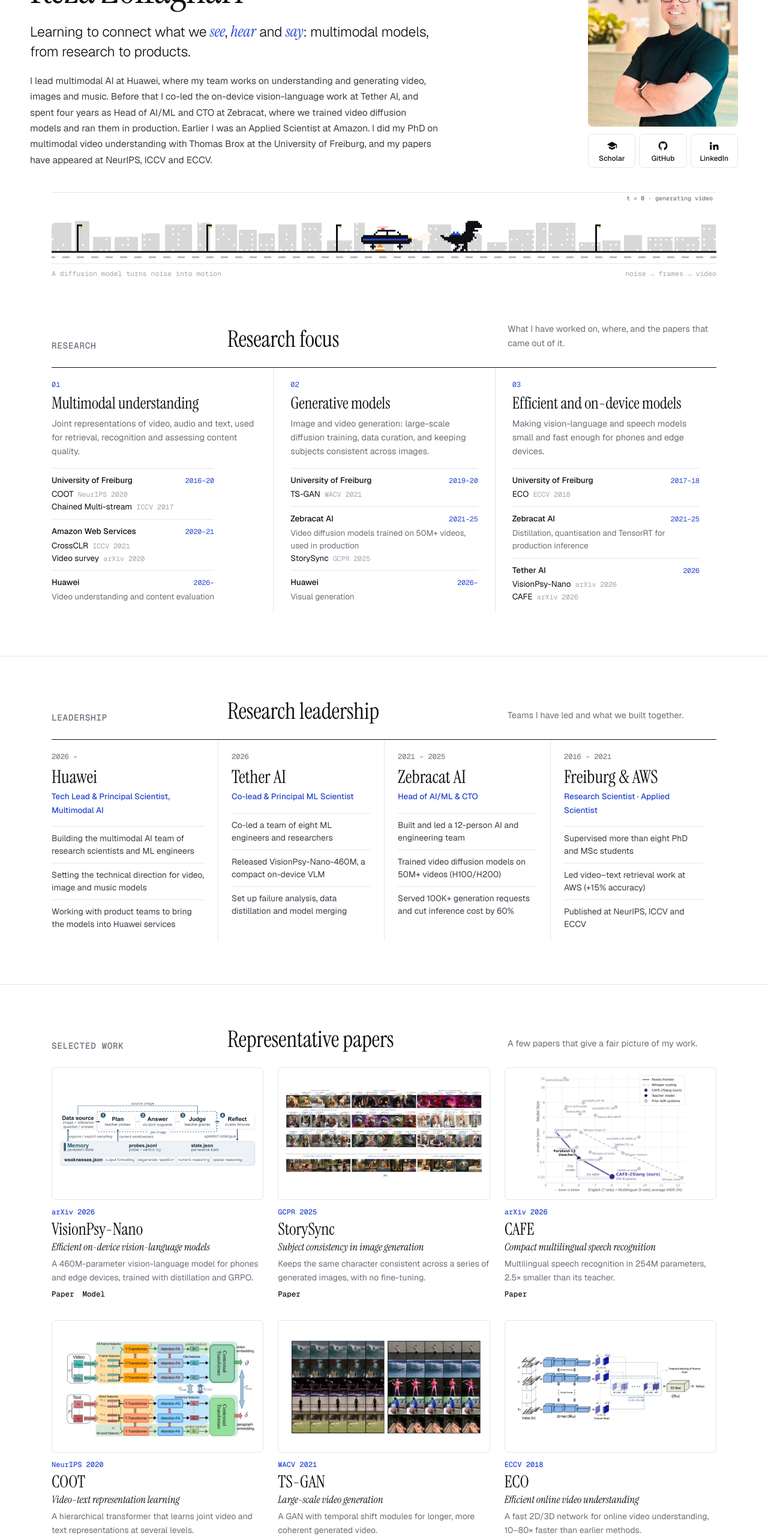
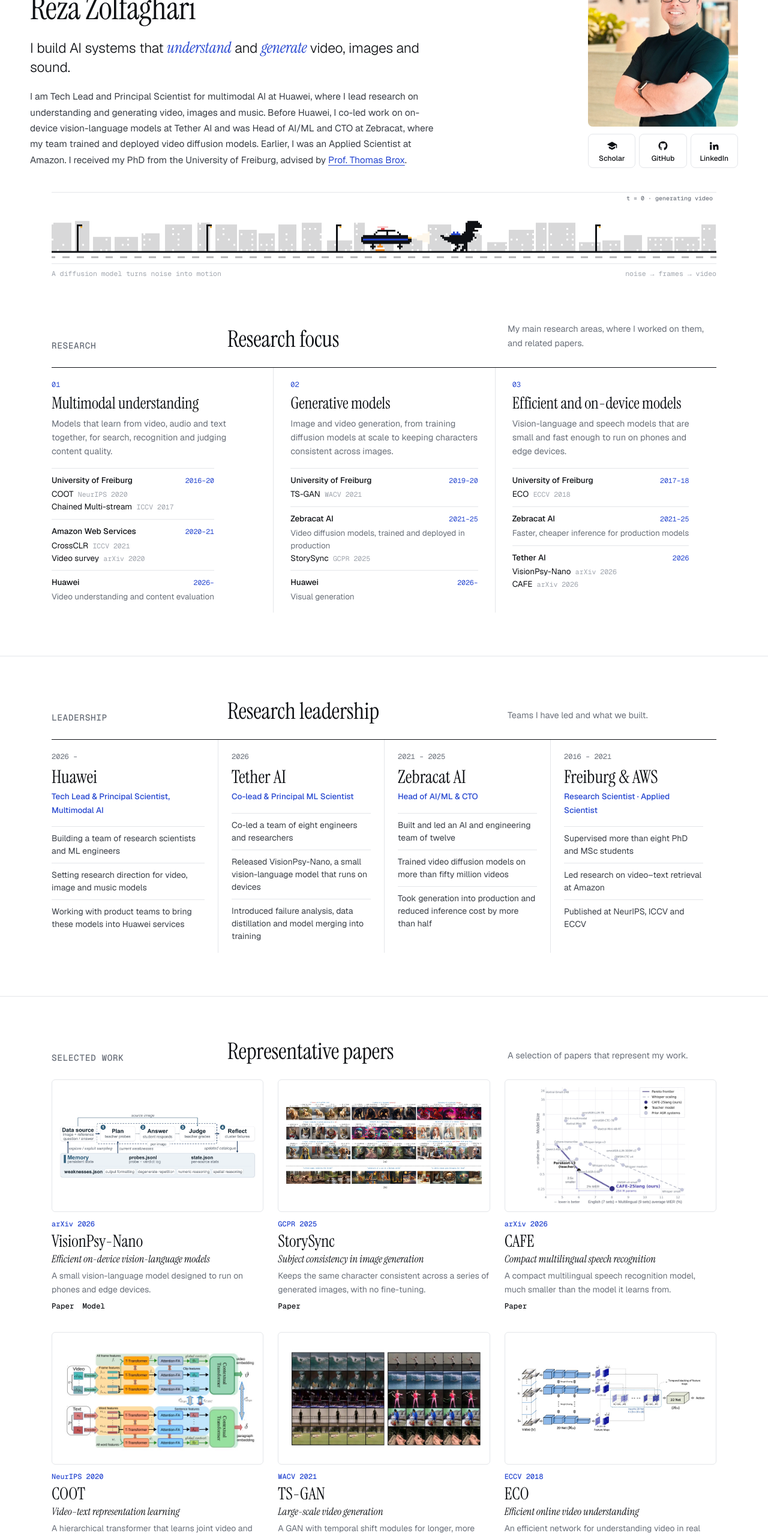
Before and after one commit to mzolfaghari/mzolfaghari.github.io, a plain HTML site: page index.html in a window 1280 px wide. Shown: the part 200-2760 px from the top of the page at 60% size. Drawn offline with nearby package versions, Linux system fonts and the light colour scheme.

Commit message:
Rewrite site copy in plainer language
Simplify the headline and bio, replace metric fragments in career,
leadership and paper summaries with full sentences, link Prof. Thomas
Brox's Google Scholar profile, and reduce the name size.

Co-Authored-By: Claude Opus 5.5 <noreply@anthropic.com>

```diff
--- a/assets/css/components.css
+++ b/assets/css/components.css
@@ -49,3 +49,5 @@
 .anim.dark .stage::after{bottom:0;background:linear-gradient(transparent,#0B0C0E 70%)}
 
 @media (max-width:640px){.c-row,.p-yr{grid-template-columns:1fr;gap:4px}.p-yr>h3{padding-top:16px}.c-bar div{font-size:0}}
+
+.c-row p a{color:var(--accent);text-decoration:underline;text-decoration-thickness:1px;text-underline-offset:3px}
--- a/assets/js/data.js
+++ b/assets/js/data.js
@@ -18,10 +18,10 @@ window.SITE = {
   ],
 
   leadership: [
-    { k: "Teams", v: "Built and led research and engineering teams of up to 12 across three organisations, and now at Huawei." },
-    { k: "Scale", v: "Trained video diffusion and video-text models on 50M+ videos across H100/H200 clusters." },
-    { k: "Production", v: "Shipped a generative video platform that served 100K+ requests, and cut inference cost by 60%." },
-    { k: "Mentoring", v: "Supervised 8+ PhD and MSc students. Reviewer for CVPR, ICCV, ECCV, NeurIPS, ICLR and ICML." },
+    { k: "Teams", v: "Built and led research and engineering teams at Huawei, Tether AI and Zebracat AI." },
+    { k: "Scale", v: "Trained video diffusion and video–text models on more than fifty million videos." },
+    { k: "Production", v: "Took video generation into production and reduced inference cost by more than half." },
+    { k: "Mentoring", v: "Supervised more than eight PhD and MSc students." },
   ],
 
   news: [
@@ -32,12 +32,12 @@ window.SITE = {
   ],
 
   roles: [
-    { from: 2026, to: null, when: "2026 –", org: "Huawei", title: "Tech Lead & Principal Scientist, Multimodal AI", text: "Leading multimodal AI research for video, image and music: understanding, content evaluation and visual generation.", kind: "ind" },
-    { from: 2026, to: 2026, when: "2026", org: "Tether AI", title: "Co-lead & Principal ML Scientist", text: "On-device vision-language models; released VisionPsy-Nano-460M. Team of 8.", kind: "ind" },
-    { from: 2021, to: 2025, when: "2021 – 2025", org: "Zebracat AI", title: "Head of AI/ML & CTO", text: "Video diffusion and video-text models on 50M+ videos, in production at scale. Team of 12.", kind: "ind" },
-    { from: 2020, to: 2021, when: "2020 – 2021", org: "Amazon Web Services", title: "Applied Scientist", text: "Multimodal video-text retrieval (+15%); GluonCV video components.", kind: "ind" },
-    { from: 2016, to: 2020, when: "2016 – 2020", org: "University of Freiburg", title: "PhD, Multimodal AI · Research Scientist", text: "Multimodal video understanding with Thomas Brox. Published at NeurIPS, ICCV and ECCV; supervised 8+ students.", kind: "acad" },
-    { from: 2009, to: 2015, when: "2009 – 2015", org: "Earlier", title: "ML research & engineering", text: "Sharif University of Technology, DarViz, Niroo Research Institute, CRCIS.", kind: "early" },
+    { from: 2026, to: null, when: "2026 –", org: "Huawei", title: "Tech Lead & Principal Scientist, Multimodal AI", text: "Leading research on understanding and generating video, images and music.", kind: "ind" },
+    { from: 2026, to: 2026, when: "2026", org: "Tether AI", title: "Co-lead & Principal ML Scientist", text: "Co-led a team of eight working on vision-language models that run on devices.", kind: "ind" },
+    { from: 2021, to: 2025, when: "2021 – 2025", org: "Zebracat AI", title: "Head of AI/ML & CTO", text: "Built and led the AI team, and trained and deployed video diffusion and video–text models.", kind: "ind" },
+    { from: 2020, to: 2021, when: "2020 – 2021", org: "Amazon Web Services", title: "Applied Scientist", text: "Worked on video–text retrieval and contributed video models to GluonCV.", kind: "ind" },
+    { from: 2016, to: 2020, when: "2016 – 2020", org: "University of Freiburg", title: "PhD, Multimodal AI · Research Scientist", text: "Research on multimodal video understanding, advised by <a href='https://scholar.google.com/citations?user=0VAe-TQAAAAJ&amp;hl=en'>Prof. Thomas Brox</a>. Supervised several PhD and MSc students.", kind: "acad" },
+    { from: 2009, to: 2015, when: "2009 – 2015", org: "Earlier", title: "Research and engineering", text: "Machine learning roles at Sharif University of Technology, DarViz, Niroo Research Institute and CRCIS.", kind: "early" },
   ],
 
   education: [
@@ -51,13 +51,13 @@ window.SITE = {
       title: "VisionPsy-Nano: Improving Accuracy, Efficiency, and Reliability in On-Device Vision-Language Models",
       authors: "K. A. Hashmi, <b>M. Zolfaghari</b>, C. Park, R. Jain, N. Moratelli, P. Wei, L. Lu, T. Liu, et al.",
       venue: "arXiv", url: "https://arxiv.org/abs/2609.31746",
-      blurb: "A 460M-parameter vision-language model for phones and edge devices, trained with distillation and GRPO.",
+      blurb: "A small vision-language model designed to run on phones and edge devices.",
       links: [["Paper", "https://arxiv.org/abs/2609.31746"], ["Model", "https://huggingface.co/qvac/VisionPsy-Nano-460M"]] },
     { id: "cafe", topic: "Compact multilingual speech recognition", year: 2026, sel: true, topics: ["eff"], fig: "cafe.jpg", short: "CAFE",
       title: "CAFE: Confining Feature Distillation to Language-Routed Adapters for Compact Multilingual Automatic Speech Recognition",
       authors: "T. Liu, N. Moratelli, K. A. Hashmi, <b>M. Zolfaghari</b>, R. Jain, L. Lu, C. Park, A. Nazir",
       venue: "arXiv", url: "https://arxiv.org/abs/2610.19134",
-      blurb: "Multilingual speech recognition in 254M parameters, 2.5× smaller than its teacher.",
+      blurb: "A compact multilingual speech recognition model, much smaller than the model it learns from.",
       links: [["Paper", "https://arxiv.org/abs/2610.19134"]] },
     { id: "storysync", topic: "Subject consistency in image generation", year: 2025, sel: true, topics: ["gen"], fig: "storysync.jpg", short: "StorySync",
       title: "StorySync: Training-Free Subject Consistency in Text-to-Image Generation via Region Harmonization",
@@ -102,7 +102,7 @@ window.SITE = {
       title: "ECO: Efficient Convolutional Network for Online Video Understanding",
       authors: "<b>M. Zolfaghari</b>, K. Singh, T. Brox",
       venue: "ECCV", url: "https://openaccess.thecvf.com/content_ECCV_2018/html/Mohammadreza_Zolfaghari_ECO_Efficient_Convolutional_ECCV_2018_paper.html",
-      blurb: "A fast 2D/3D network for online video understanding, 10–80× faster than earlier methods.",
+      blurb: "An efficient network for understanding video in real time.",
       links: [["Paper", "https://openaccess.thecvf.com/content_ECCV_2018/html/Mohammadreza_Zolfaghari_ECO_Efficient_Convolutional_ECCV_2018_paper.html"], ["Code", "https://github.com/mzolfaghari/ECO-efficient-video-understanding"], ["Demo", "https://youtu.be/D17ejtecpd0"]] },
     { id: "chained", topic: "Action recognition from pose, motion and appearance", year: 2017, sel: true, topics: ["vid"], fig: "chained.jpg", short: "Chained Multi-stream",
       title: "Chained Multi-stream Networks Exploiting Pose, Motion, and Appearance for Action Classification and Detection",
--- a/index.html
+++ b/index.html
@@ -38,9 +38,10 @@ a{color:inherit;text-decoration:none}p{margin:0}h1,h2,h3{margin:0;font-weight:50
 
 .hero{display:grid;grid-template-columns:1fr 250px;gap:72px;padding:64px 0 48px;align-items:end}
 .hero .k{font:500 12px/1.5 var(--mono);color:var(--accent)}
-.hero h1{font:400 clamp(48px,5.4vw,70px)/.98 var(--serif);letter-spacing:-.01em;margin-top:14px}
+.hero h1{font:400 clamp(38px,4.2vw,54px)/1 var(--serif);letter-spacing:-.01em;margin-top:14px}
 .hero .hl{font:300 clamp(20px,1.8vw,24px)/1.4 var(--sans);color:var(--text);margin-top:22px;letter-spacing:-.01em;max-width:30em}
 .hero .hl em{font:italic 400 1.12em/1 var(--serif);color:var(--accent)}
+.hero .bio a{color:var(--accent);text-decoration:underline;text-decoration-thickness:1px;text-underline-offset:3px}
 .hero .bio{margin-top:20px;color:var(--body);font-size:15.5px;line-height:1.7;max-width:44em}
 .photo{margin:0}
 .soc{display:grid;grid-template-columns:repeat(3,1fr);gap:6px;margin-top:12px;width:250px}
@@ -181,8 +182,8 @@ a{color:inherit;text-decoration:none}p{margin:0}h1,h2,h3{margin:0;font-weight:50
 <header class="wrap hero">
   <div>
     <h1>Reza Zolfaghari</h1>
-    <p class="hl">Learning to connect what we <em>see</em>, <em>hear</em> and <em>say</em>: multimodal models, from research to products.</p>
-    <p class="bio">I lead multimodal AI at Huawei, where my team works on understanding and generating video, images and music. Before that I co-led the on-device vision-language work at Tether AI, and spent four years as Head of AI/ML and CTO at Zebracat, where we trained video diffusion models and ran them in production. Earlier I was an Applied Scientist at Amazon. I did my PhD on multimodal video understanding with Thomas Brox at the University of Freiburg, and my papers have appeared at NeurIPS, ICCV and ECCV.</p>
+    <p class="hl">I build AI systems that <em>understand</em> and <em>generate</em> video, images and sound.</p>
+    <p class="bio">I am Tech Lead and Principal Scientist for multimodal AI at Huawei, where I lead research on understanding and generating video, images and music. Before Huawei, I co-led work on on-device vision-language models at Tether AI and was Head of AI/ML and CTO at Zebracat, where my team trained and deployed video diffusion models. Earlier, I was an Applied Scientist at Amazon. I received my PhD from the University of Freiburg, advised by <a href="https://scholar.google.com/citations?user=0VAe-TQAAAAJ&amp;hl=en">Prof. Thomas Brox</a>.</p>
 
   </div>
   <figure class="photo"><img src="assets/img/reza.jpg" alt="Reza Zolfaghari">
@@ -200,17 +201,17 @@ a{color:inherit;text-decoration:none}p{margin:0}h1,h2,h3{margin:0;font-weight:50
 
 <main>
 <section class="sec" id="research"><div class="wrap">
-  <div class="sh"><p class="lbl">Research</p><h2>Research focus</h2><p>What I have worked on, where, and the papers that came out of it.</p></div>
+  <div class="sh"><p class="lbl">Research</p><h2>Research focus</h2><p>My main research areas, where I worked on them, and related papers.</p></div>
   <div class="ridx" id="ridx"></div>
 </div></section>
 
 <section class="sec" id="leadership"><div class="wrap">
-  <div class="sh"><p class="lbl">Leadership</p><h2>Research leadership</h2><p>Teams I have led and what we built together.</p></div>
+  <div class="sh"><p class="lbl">Leadership</p><h2>Research leadership</h2><p>Teams I have led and what we built.</p></div>
   <div class="lgrid" id="lt"></div>
 </div></section>
 
 <section class="sec" id="work"><div class="wrap">
-  <div class="sh"><p class="lbl">Selected work</p><h2>Representative papers</h2><p>A few papers that give a fair picture of my work.</p></div>
+  <div class="sh"><p class="lbl">Selected work</p><h2>Representative papers</h2><p>A selection of papers that represent my work.</p></div>
   <div class="grid" id="grid"></div>
 </div></section>
 
@@ -262,20 +263,20 @@ a{color:inherit;text-decoration:none}p{margin:0}h1,h2,h3{margin:0;font-weight:50
 <script>
 const S = SITE, P = id => S.pubs.find(p => p.id === id);
 const LEAD = [
-  { org: "Huawei", when: "2026 –", role: "Tech Lead & Principal Scientist, Multimodal AI", pts: ["Building the multimodal AI team of research scientists and ML engineers", "Setting the technical direction for video, image and music models", "Working with product teams to bring the models into Huawei services"] },
-  { org: "Tether AI", when: "2026", role: "Co-lead & Principal ML Scientist", pts: ["Co-led a team of eight ML engineers and researchers", "Released VisionPsy-Nano-460M, a compact on-device VLM", "Set up failure analysis, data distillation and model merging"] },
-  { org: "Zebracat AI", when: "2021 – 2025", role: "Head of AI/ML & CTO", pts: ["Built and led a 12-person AI and engineering team", "Trained video diffusion models on 50M+ videos (H100/H200)", "Served 100K+ generation requests and cut inference cost by 60%"] },
-  { org: "Freiburg & AWS", when: "2016 – 2021", role: "Research Scientist · Applied Scientist", pts: ["Supervised more than eight PhD and MSc students", "Led video–text retrieval work at AWS (+15% accuracy)", "Published at NeurIPS, ICCV and ECCV"] },
+  { org: "Huawei", when: "2026 –", role: "Tech Lead & Principal Scientist, Multimodal AI", pts: ["Building a team of research scientists and ML engineers", "Setting research direction for video, image and music models", "Working with product teams to bring these models into Huawei services"] },
+  { org: "Tether AI", when: "2026", role: "Co-lead & Principal ML Scientist", pts: ["Co-led a team of eight engineers and researchers", "Released VisionPsy-Nano, a small vision-language model that runs on devices", "Introduced failure analysis, data distillation and model merging into training"] },
+  { org: "Zebracat AI", when: "2021 – 2025", role: "Head of AI/ML & CTO", pts: ["Built and led an AI and engineering team of twelve", "Trained video diffusion models on more than fifty million videos", "Took generation into production and reduced inference cost by more than half"] },
+  { org: "Freiburg & AWS", when: "2016 – 2021", role: "Research Scientist · Applied Scientist", pts: ["Supervised more than eight PhD and MSc students", "Led research on video–text retrieval at Amazon", "Published at NeurIPS, ICCV and ECCV"] },
 ];
 lt.innerHTML = LEAD.map(l => `<article class="lc"><p class="w">${l.when}</p><h3>${l.org}</h3><p class="r">${l.role}</p><ul>${l.pts.map(x => `<li>${x}</li>`).join("")}</ul></article>`).join("");
 const ref = id => { const p = P(id); return `<a href="${p.url}">${p.short}</a> <span>${p.venue} ${p.year}</span>`; };
 const AREAS = [
-  { n: "01", t: "Multimodal understanding", d: "Joint representations of video, audio and text, used for retrieval, recognition and assessing content quality.",
+  { n: "01", t: "Multimodal understanding", d: "Models that learn from video, audio and text together, for search, recognition and judging content quality.",
     items: [["University of Freiburg", "2016–20", ["coot", "chained"]], ["Amazon Web Services", "2020–21", ["crossclr", "survey"]], ["Huawei", "2026–", [], "Video understanding and content evaluation"]] },
-  { n: "02", t: "Generative models", d: "Image and video generation: large-scale diffusion training, data curation, and keeping subjects consistent across images.",
-    items: [["University of Freiburg", "2019–20", ["tsgan"]], ["Zebracat AI", "2021–25", ["storysync"], "Video diffusion models trained on 50M+ videos, used in production"], ["Huawei", "2026–", [], "Visual generation"]] },
-  { n: "03", t: "Efficient and on-device models", d: "Making vision-language and speech models small and fast enough for phones and edge devices.",
-    items: [["University of Freiburg", "2017–18", ["eco"]], ["Zebracat AI", "2021–25", [], "Distillation, quantisation and TensorRT for production inference"], ["Tether AI", "2026", ["visionpsy", "cafe"]]] },
+  { n: "02", t: "Generative models", d: "Image and video generation, from training diffusion models at scale to keeping characters consistent across images.",
+    items: [["University of Freiburg", "2019–20", ["tsgan"]], ["Zebracat AI", "2021–25", ["storysync"], "Video diffusion models, trained and deployed in production"], ["Huawei", "2026–", [], "Visual generation"]] },
+  { n: "03", t: "Efficient and on-device models", d: "Vision-language and speech models that are small and fast enough to run on phones and edge devices.",
+    items: [["University of Freiburg", "2017–18", ["eco"]], ["Zebracat AI", "2021–25", [], "Faster, cheaper inference for production models"], ["Tether AI", "2026", ["visionpsy", "cafe"]]] },
 ];
 const cite = id => { const p = P(id); return `<a href="${p.url}">${p.short}</a> <i>${p.venue} ${p.year}</i>`; };
 ridx.innerHTML = AREAS.map(a => `<div class="rr"><span class="no">${a.n}</span><div class="rt"><h3>${a.t}</h3><p>${a.d}</p></div>
```
